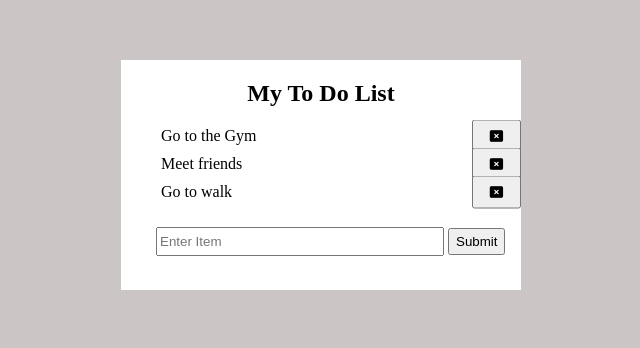
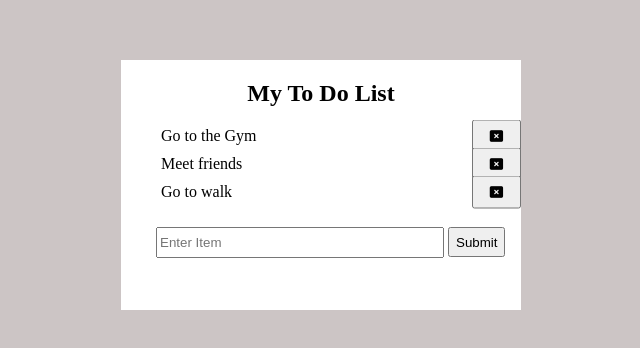
Before and after one commit to MargaritaMak/Todo-list, a plain HTML site: page index.html in a window 1280 px wide. Shown: the part 180-528 px from the top of the page, without its empty margins (319-959 px from the left). Drawn offline with Linux system fonts and the light colour scheme.

Commit message:
new update

```diff
--- a/index.html
+++ b/index.html
@@ -11,13 +11,13 @@
 <body>
     <div class = 'box'>
         <h2>My To Do List</h2>
-        <ul class = 'todo-list'>
+        <ul id = 'todo-list'>
             <li class = 'list'>Go to the Gym<button class ='close'><i class="fas fa-window-close"></i></button></li>
             <li class = 'list'>Meet friends<button class ='close'><i class="fas fa-window-close"></i></button></li>
             <li class = 'list'>Go to walk<button class = 'close'><i class="fas fa-window-close"></i></button></li>
         </ul>
-        <input type="text" class="myInput" placeholder="Enter Item">
-        <button class ="addBtn">Submit</button>
+        <input type="text" id="myInput" placeholder="Enter Item">
+        <button onclick="newElement()" id ="addBtn" type = 'Submit'>Submit</button>
     </div>
 </body>
 </html>
--- a/style.css
+++ b/style.css
@@ -6,7 +6,7 @@ body{
 .box {
     position: absolute;
     width: 400px;
-    height: 230px;
+    height: 250px;
     left:0;
     right: 0;
     top: 30%;
@@ -18,6 +18,7 @@ h2{
     text-align: center;
 }
 
+
 ul li{
    list-style: none;
    padding-bottom: 10px;
@@ -27,13 +28,13 @@ ul li:hover {
     background: rgba(255, 255, 255, 0.884);
 }
 
-.myInput{
+#myInput{
     margin-left: 35px;
     width: 70%;
     height: 10%;
 }
 
-.addBtn{
+#addBtn{
     height: 12%;
 }
 
```
